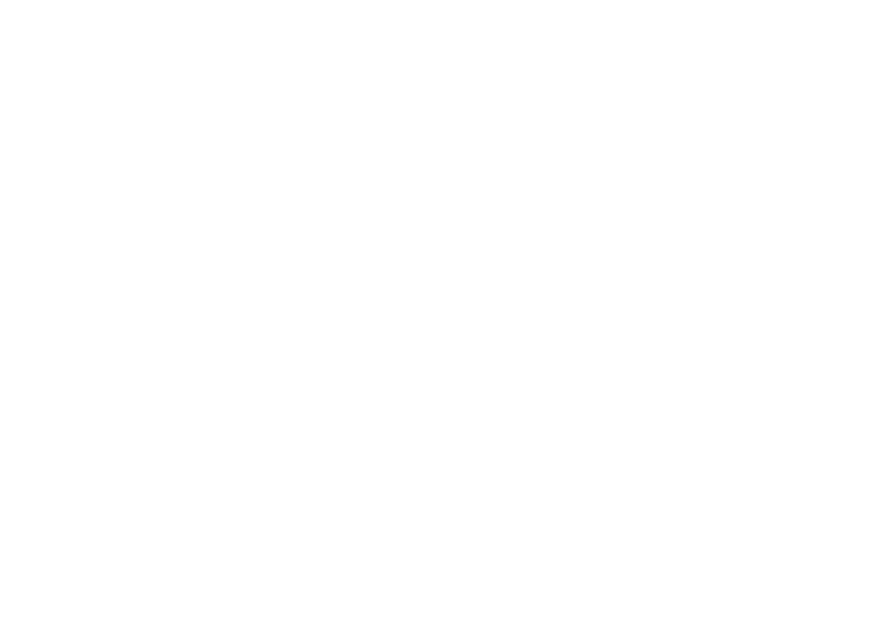
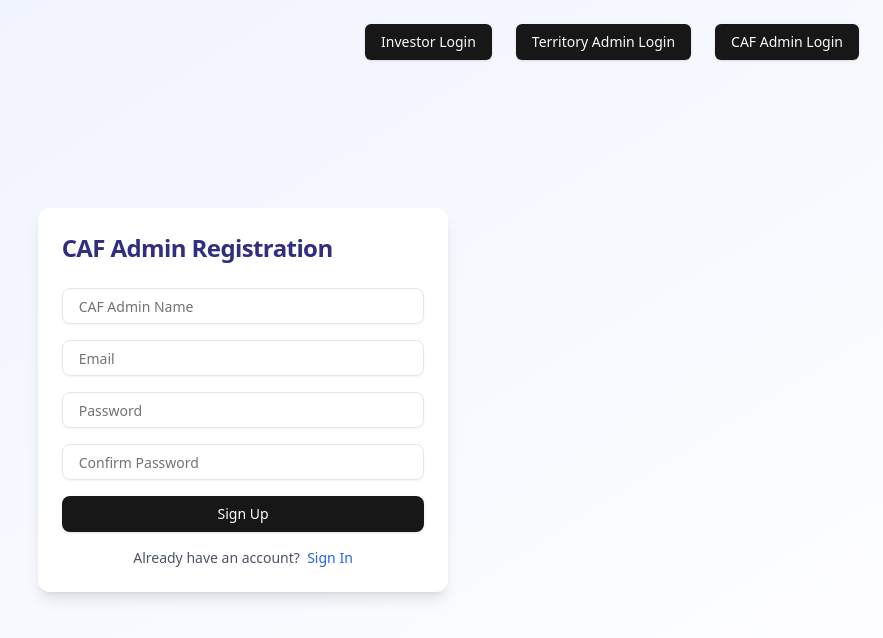
Before and after one commit to AkshatJha21/investment-portal, a React (Vite) app: page /signup-caf in a window 1280 px wide. Before the commit this address had no page. Shown: the top 638 px of the page, without its empty margins (397-1280 px from the left). Built offline with nearby package versions, Linux system fonts and the light colour scheme.

Commit message:
signup added

```diff
--- a/src/App.tsx
+++ b/src/App.tsx
@@ -12,10 +12,12 @@
     <div>
       <BrowserRouter>
         <Routes>
-          <Route path='/signup' element={<RegistrationForm />} />
-          <Route path='/signin-investor' element={<Login title="Investor" route="/"/>} />
-          <Route path='/signin-caf' element={<Login title="CAF Admin" route="/caf-dashboard"/>} />
-          <Route path='/signin-territory' element={<Login title="Territory" route="/territory-dashboard" />} />
+          <Route path='/signup-investor' element={<RegistrationForm title="Investor" next="/" route="/signin-investor"/>} />
+          <Route path='/signup-caf' element={<RegistrationForm title="CAF Admin" next="/caf-dashboard" route="/signin-caf"/>} />
+          <Route path='/signup-territory' element={<RegistrationForm title="Territory Admin" next="/territory-dashboard" route="/signin-territory"/>} />
+          <Route path='/signin-investor' element={<Login title="Investor" next="/" route="/signup-investor"/>} />
+          <Route path='/signin-caf' element={<Login title="CAF Admin" next="/caf-dashboard" route="/signup-caf"/>} />
+          <Route path='/signin-territory' element={<Login title="Territory Admin" next="/territory-dashboard" route="/signup-territory"/>} />
           <Route path='/' element={<Dashboard />} />
           <Route path='/caf-dashboard' element={<CafDashboard />} />
           <Route path='/territory-dashboard' element={<TerritoryDashboard />} />
--- a/src/components/page/Login.tsx
+++ b/src/components/page/Login.tsx
@@ -6,10 +6,11 @@
 
 interface LoginProps {
     title: string;
+    next: string;
     route: string;
 }
 
-const Login = ({ title, route }: LoginProps) => {
+const Login = ({ title, route, next }: LoginProps) => {
   return (
     <div>
         <Navbar />
@@ -37,7 +38,7 @@
                         className="w-full px-4 py-2 border rounded-lg"
                     />
                     </div>
-                    <Link to={`${route}`}>
+                    <Link to={`${next}`}>
                         <Button className="w-full text-white mt-4 py-2 rounded-lg">
                             Sign In
                         </Button>
@@ -47,7 +48,7 @@
                     <p>
                         Don't have an account? &nbsp;
                     </p>
-                    <Link to={'/signup'}>
+                    <Link to={`${route}`}>
                         <p className="text-blue-600 hover:text-indigo-800">
                         Sign Up
                         </p>
--- a/src/components/page/Registration.tsx
+++ b/src/components/page/Registration.tsx
@@ -5,7 +5,13 @@
 import { Link } from 'react-router-dom';
 import Navbar from './AuthNavbar';
 
-const RegistrationForm = () => {
+interface FormProps {
+    title: string;
+    next: string;
+    route: string;
+}
+
+const RegistrationForm = ({ title, next, route }: FormProps) => {
     // const [formData, setFormData] = useState({
     //   investorName: '',
     //   investorId: '',
@@ -15,6 +21,14 @@
     //   confirmPassword: ''
     // });
 
+    let isInvestor = true;
+    let isCAF = true;
+    let isTA = true;
+
+    if (title != "Investor") isInvestor = false;
+    if (title != "CAF Admin") isCAF = false;
+    if (title != "Territory Admin") isTA = false;
+
     return (
         <div>
             <Navbar />
@@ -23,24 +37,27 @@
                 <Card className="shadow-lg border-0">
                     <CardHeader className="space-y-1">
                     <CardTitle className="text-2xl font-bold text-indigo-900">
-                        Investor Registration
+                        {title} Registration
                     </CardTitle>
                     </CardHeader>
                     <CardContent>
                     <form className="space-y-4">
                         <div>
                         <Input
-                            placeholder="Investor Name"
+                            placeholder={`${title} Name`}
                             className="w-full px-4 py-2 border rounded-lg focus:ring-2 focus:ring-indigo-500"
                         />
                         </div>
+                        {isInvestor && (
                             <div>
                             <Input
                                 placeholder="Investor ID"
                                 className="w-full px-4 py-2 border rounded-lg"
                             />
                             </div>
+                        )}
                         <div>
+                        {!isCAF && (
                             <select className="w-full px-4 py-2 border rounded-lg bg-white">
                                 <option value="">Select Territory</option>
                                 <option value="A">A</option>
@@ -49,6 +66,7 @@
                                 <option value="D">D</option>
                                 <option value="E">E</option>
                             </select>
+                        )}
                         </div>
                         <div>
                         <Input
@@ -71,7 +89,7 @@
                             className="w-full px-4 py-2 border rounded-lg"
                         />
                         </div>
-                        <Link to={'/'}>
+                        <Link to={`${next}`}>
                             <Button className="w-full text-white mt-4 py-2 rounded-lg">
                             Sign Up
                             </Button>
@@ -81,7 +99,7 @@
                         <p>
                             Already have an account? &nbsp;
                         </p>
-                        <Link to={'/signin-investor'}>
+                        <Link to={`${route}`}>
                             <p className="text-blue-600 hover:text-indigo-800">
                             Sign In
                             </p>
```
Lines whose indentation alone changed are shown as unchanged.
